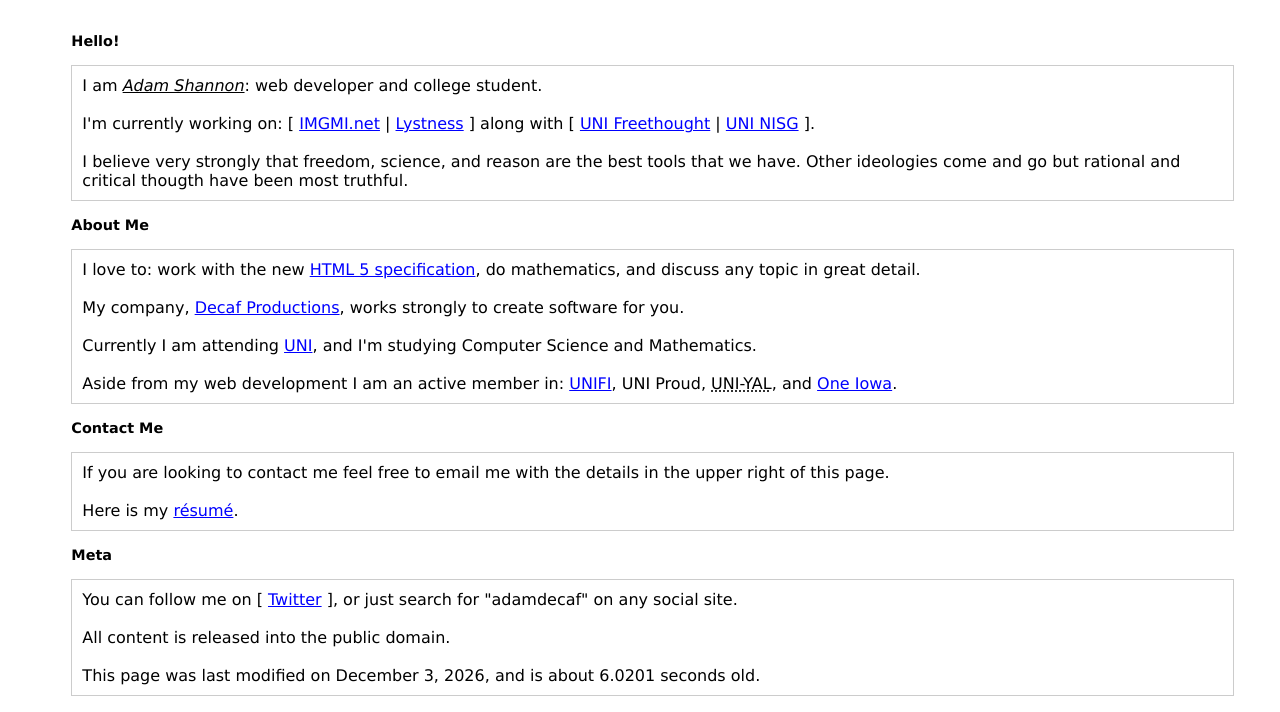
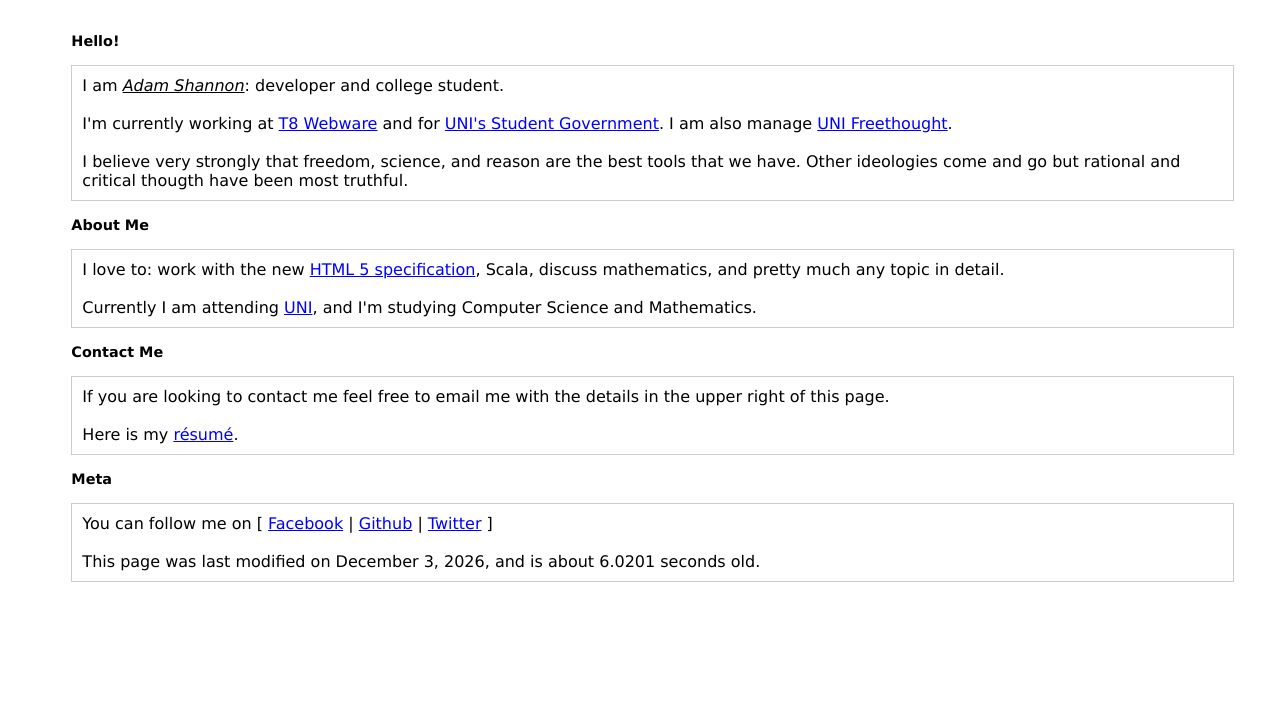
Before and after one commit to adamdecaf/adamdecaf.github.io, a PHP site: page / in a window 1280 px wide. Shown: the part 89-801 px from the top of the page. After the commit the page ends 671 px from the top, so only its background shows below. Run offline with PHP 8.4, Linux system fonts and the light colour scheme.

Commit message:
Update the content a bit with my life now.

```diff
--- a/includes/html/footer.php
+++ b/includes/html/footer.php
@@ -4,14 +4,10 @@
 		<p>
 			You can follow me on
 			[
-				<a href="https://twitter.com/adamdecaf/">Twitter</a>
-			],
-
-				or just search for "adamdecaf" on any social site.
-
-			<br /><br />
-
-			All content is released into the public domain.
+        <a href="https://facebook.com/adamdecaf">Facebook</a> |
+        <a href="http://github.com/adamdecaf">Github</a> |
+				<a href="https://twitter.com/adamdecaf">Twitter</a>
+			]
 
 			<br /><br />
 
@@ -19,7 +15,6 @@
 				<?php
 					// Get the last modified date.
 					$file = filemtime("index.php");
-
 					echo @date("F j, Y", $file) . ', ';
 				?>
 			and is about
--- a/index.php
+++ b/index.php
@@ -33,19 +33,16 @@ require "includes/html/header.php";
 	<article>
 		<h2>Hello!</h2>
 		<p>
-			I am <em style="text-decoration:underline;">Adam Shannon</em>: web developer and college student.
+			I am <em style="text-decoration:underline;">Adam Shannon</em>: developer and college student.
 
 			<br /><br />
 
-			I'm currently working on:
-			[
-				<a href="http://imgmi.net/" title="Upload any image, free of charge and ads.">IMGMI.net</a> |
-				<a href="http://lystness.com/" title="Lystness - A new project of mine.">Lystness</a>
-			] along with
-			[
-				<a href="http://unifreethought.com" title="UNI Freethought Webmaster">UNI Freethought</a> |
-				<a href="http://www.uni.edu/nisg" title="UNI Northern Iowa Student Government Webmaster">UNI NISG</a>
-			].
+      I'm currently working at
+        <a href="http://t8webware.com">T8 Webware</a>
+      and for
+				<a href="http://www.uni.edu/nisg" title="UNI Northern Iowa Student Government Webmaster">UNI's Student Government</a>.
+      I am also manage
+				<a href="http://unifreethought.com" title="UNI Freethought Webmaster">UNI Freethought</a>.
 
 			<br /><br />
 
@@ -57,21 +54,14 @@ require "includes/html/header.php";
 	<article>
 		<h2>About Me</h2>
 		<p>
-			I love to: work with the new <a href="http://whatwg.org/html5">HTML 5 specification</a>, do mathematics, and discuss any
-			topic in great detail.
-
-			<br /><br />
-
-			My company, <a href="http://decafproductions.com/">Decaf Productions</a>, works strongly to create software for you.
+			I love to: work with the new <a href="http://whatwg.org/html5">HTML 5 specification</a>, Scala, discuss mathematics,
+      and pretty much any topic in detail.
 
 			<br /><br />
 
 			Currently I am attending <a href="http://www.uni.edu/" title="The University of Northern Iowa">UNI</a>,
 			and I'm studying Computer Science and Mathematics.
 
-			<br /><br />
-
-			Aside from my web development I am an active member in: <a href="http://unifreethought.com" title="UNI Freethinkers and Inquirers">UNIFI</a>, UNI Proud, <abbr title="UNI Young Americans for Liberty">UNI-YAL</abbr>, and <a href="http://oneiowa.org/">One Iowa</a>.
 		</p>
 	</article>
 
```
